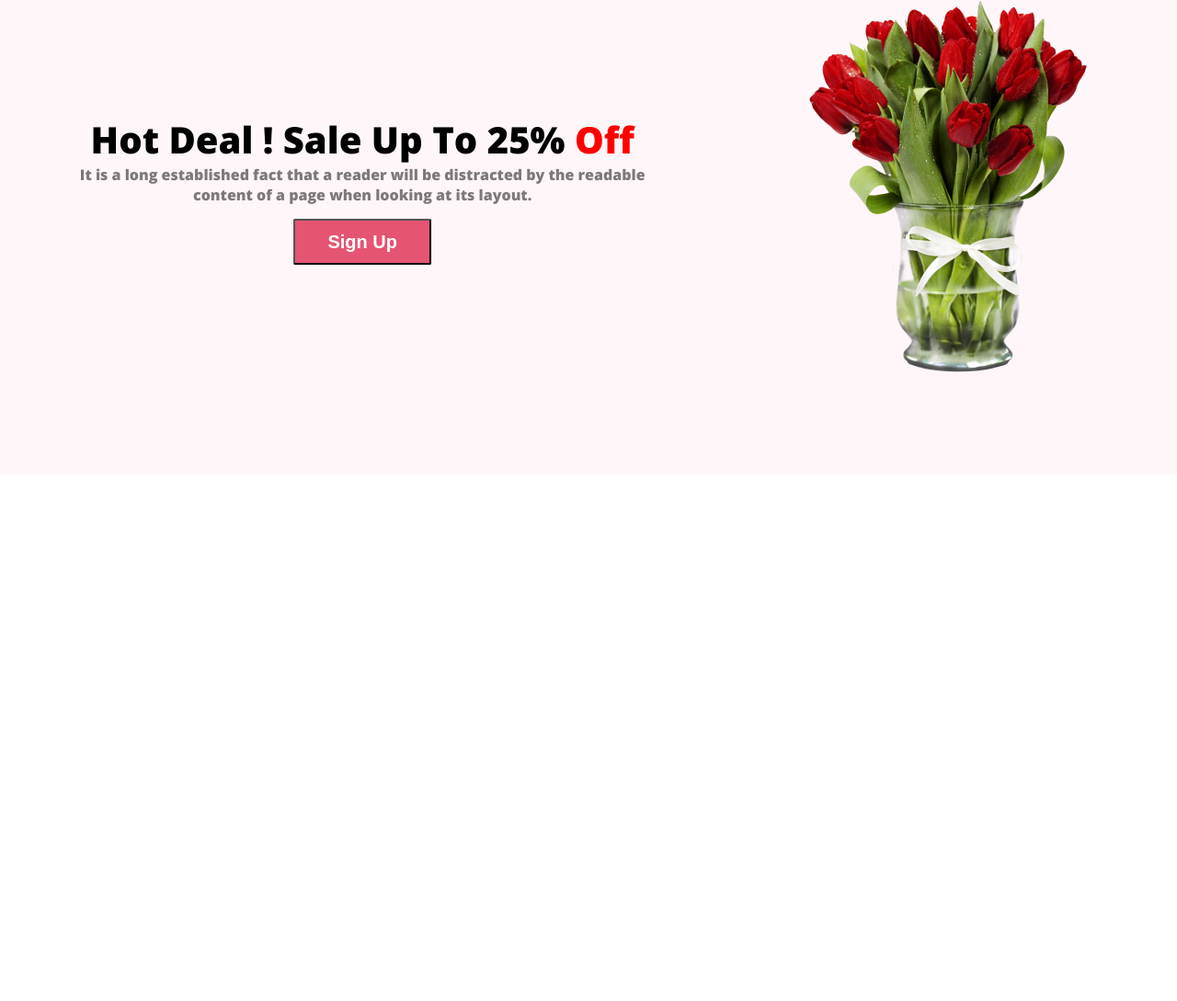
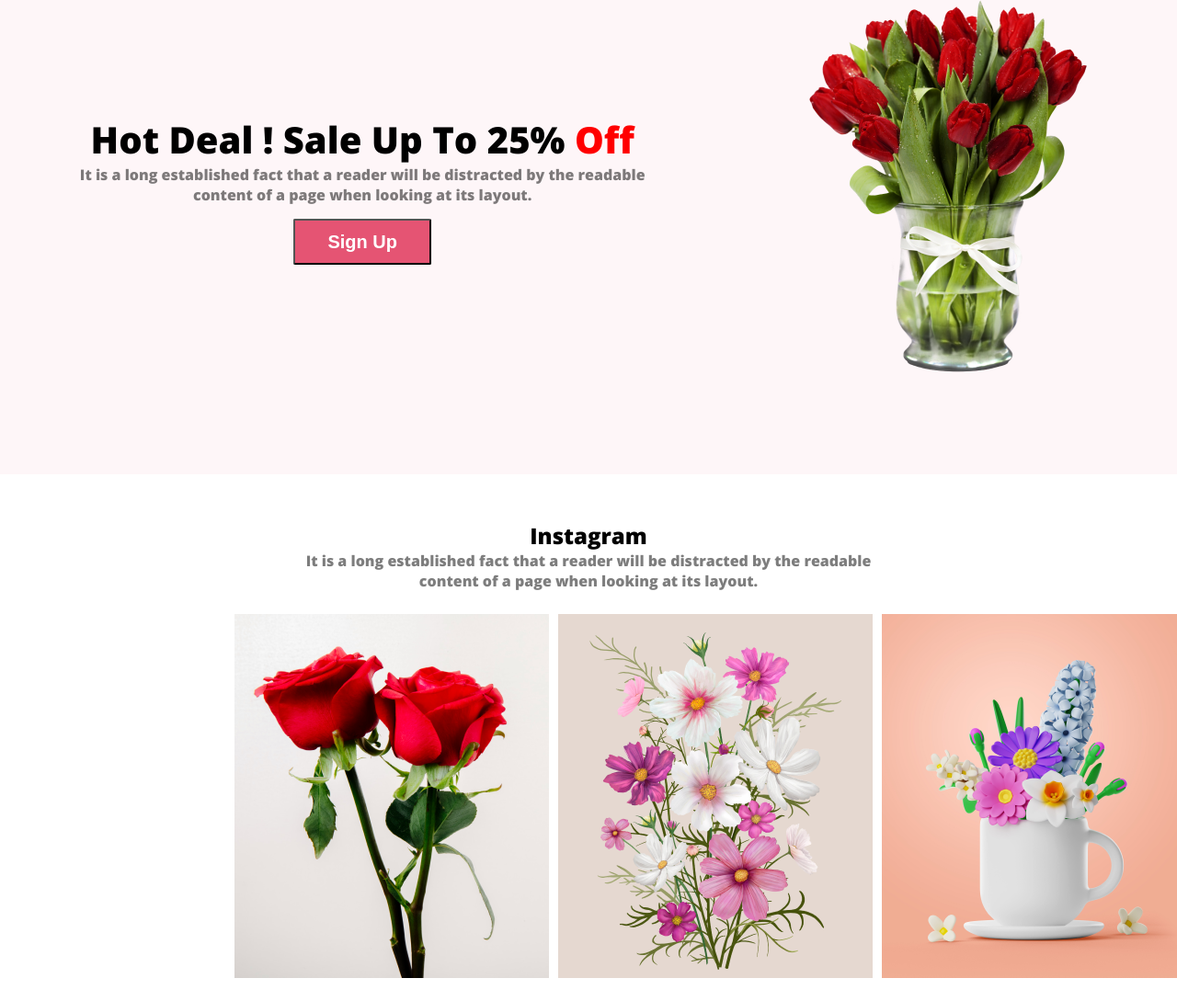
Before and after one commit to MridulChadraNath/Flower-shop-assignment, a plain HTML site: page index.html in a window 1280 px wide. Shown: the part 1505-2594 px from the top of the page at 92% size. Before the commit the page ends 2021 px from the top, so only its background shows below. Drawn offline with nearby package versions, Linux system fonts and the light colour scheme.

Commit message:
Instagram section done

```diff
--- a/CSS/style.css
+++ b/CSS/style.css
@@ -6,7 +6,8 @@
 .pink {
     background: rgba(167, 33, 98, 0.1)
 }
-.red-color{
+
+.red-color {
     color: red;
 }
 
@@ -102,13 +103,13 @@ body {
     margin: 10px;
 }
 
-.tree-box-img{
+.tree-box-img {
     padding-top: 20px;
     margin-top: 20px;
 }
 
 /* Discount section here */
-.discount-container{
+.discount-container {
     display: flex;
     justify-content: space-around;
     align-items: center;
@@ -118,6 +119,21 @@ body {
 }
 
 
-.btn-discount{
+.btn-discount {
     margin-top: 15px;
 }
+
+/* Instagram image are here */
+.instagram-img-container {
+
+    display: flex;
+    justify-content: space-around;
+    margin: 20px 240px;
+}
+
+.insta-box {
+    width: 342px;
+    height: 396px;
+    margin: 5px;
+
+}
--- a/index.html
+++ b/index.html
@@ -76,6 +76,32 @@
 
     </section>
 
+    <!-- Instageam Section -->
+    <section class="featured">
+        <div>
+            <h2>Instagram</h2>
+            <p class="featured-info">It is a long established fact that a reader will be distracted by the readable<br>content of a page when looking at its layout.</p>
+        </div>
+        <div class="instagram-img-container">
+            <div class="insta-box">
+                <img src="Flower Asset/Rectangle 6.png" alt="">
+            </div>
+            <div class="insta-box">
+                <img src="Flower Asset/Rectangle 4.png" alt="">
+            </div>
+            <div class="insta-box">
+                <img src="Flower Asset/Rectangle 5.png" alt="">
+            </div>
+            <div class="insta-box">
+                <img src="Flower Asset/Rectangle 6.png" alt="">
+            </div>
+
+
+
+
+        </div>
+    </section>
+
 </body>
 
 </html>
```
